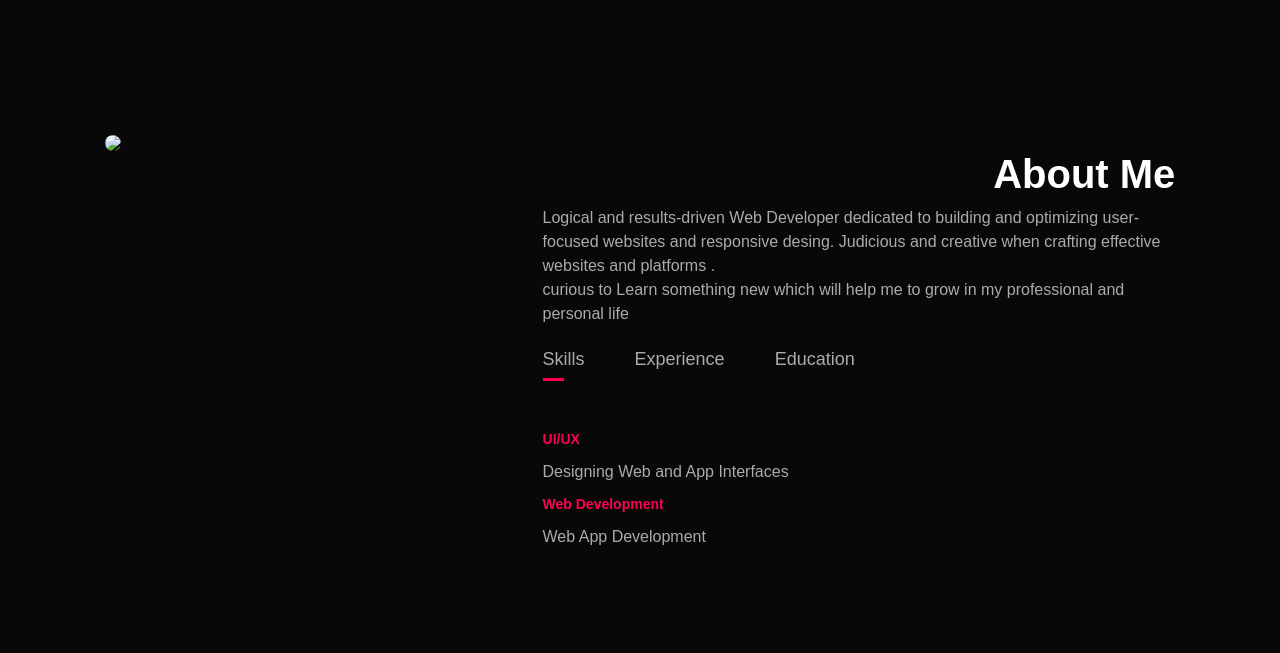
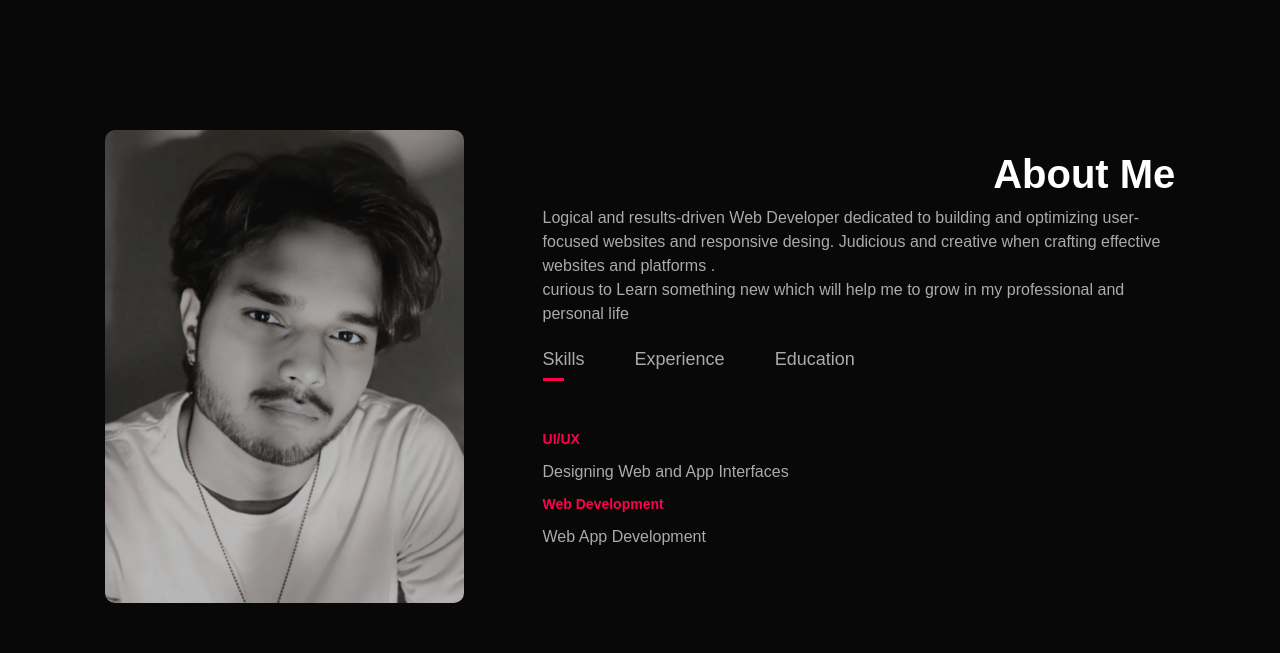
Before and after one commit to Ankit28175/portfolio-, a plain HTML site: page index.html in a window 1280 px wide. Shown: the part 780-1433 px from the top of the page. Drawn offline with nearby package versions, Linux system fonts and the light colour scheme; files whose address does not match are found by name.

Commit message:
Update index.html

```diff
--- a/index.html
+++ b/index.html
@@ -39,7 +39,7 @@
     <main class="container">
         <div class="row">
             <div class="about-col-1">
-                <img src="../public/img/WhatsApp Image 2025-03-04 at 3.19.09 PM.jpeg"/>
+                <img src="WhatsApp Image 2025-03-04 at 3.19.09 PM.jpg"/>
             </div>
             <div class="about-col-2">
                 <h1 class="sub-title">About Me</h1>
```
